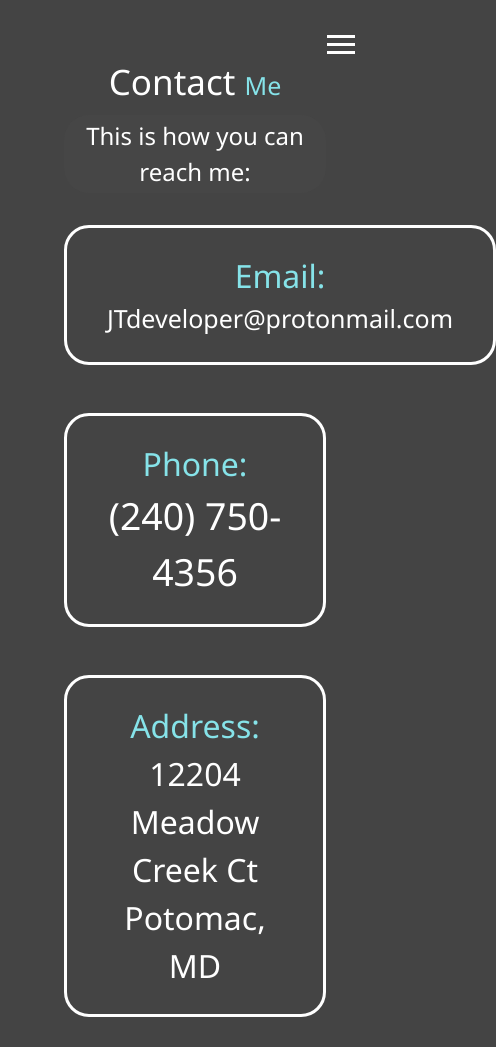
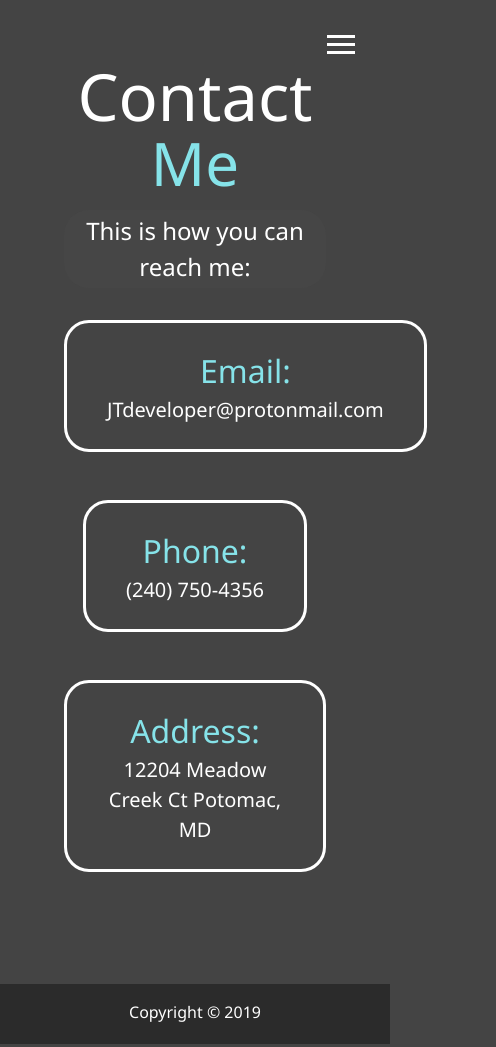
Before and after one commit to Joseph-Terman/portfolio, a website: page dist/contact.html in a window 390 px wide. Shown: the top 1047 px of the page, 496 px wide, since content can reach past the window. Drawn offline with Linux system fonts and the light colour scheme.

Commit message:
changes to mobile view rslvd

```diff
--- a/scss/_mobile.scss
+++ b/scss/_mobile.scss
@@ -75,11 +75,11 @@
     text-align: center;
 
     .lg-heading {
-      font-size: 35px;
+      font-size: 65px;
       line-height: 1;
       margin-bottom: 1rem;
       .text-secondary {
-        font-size: 25px;
+        font-size: 60px;
       }
     }
   }
@@ -90,9 +90,11 @@
     }
   }
 
-  .email {
+  .email,
+  .phone,
+  .address {
     h3 {
-      font-size: 25px;
+      font-size: 20px;
     }
   }
 
```
Also changed, not shown: dist/contact.html, dist/css/main.css.
